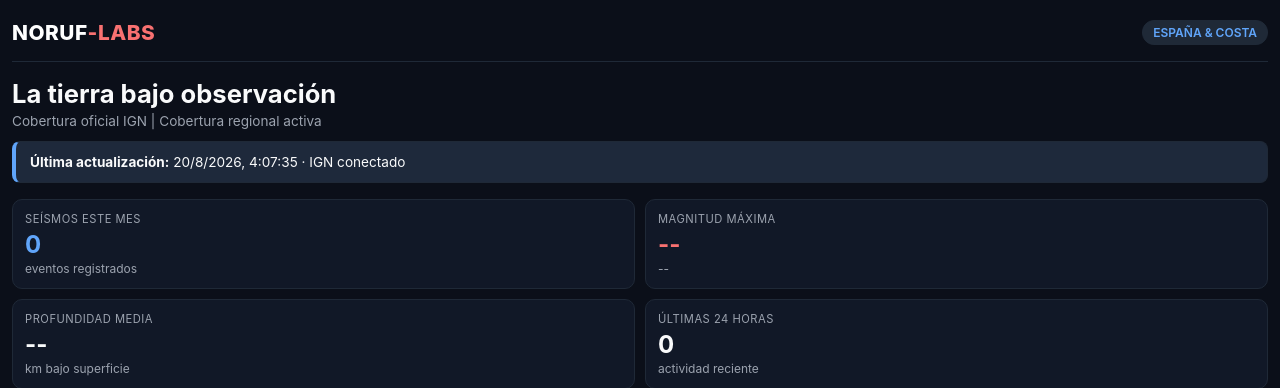
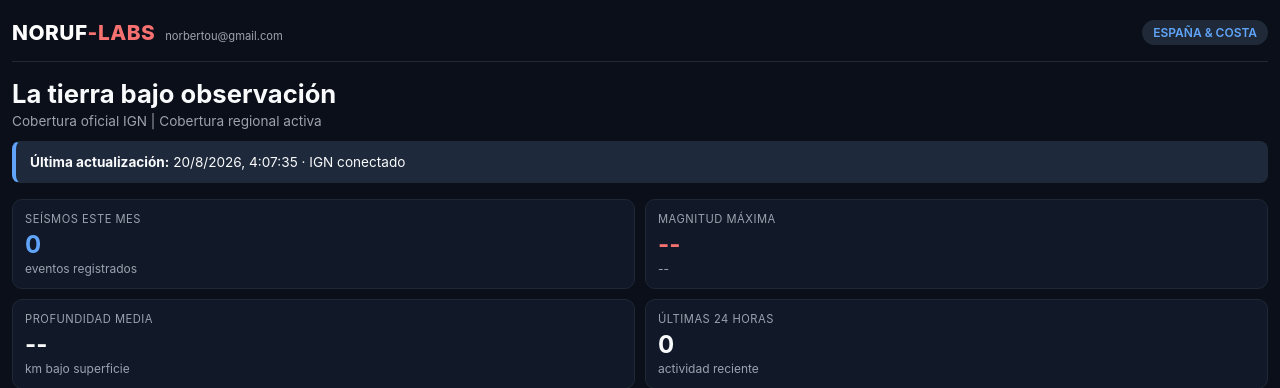
Before and after one commit to Norbertouf/terremotos-noruf-labs, a FastAPI app: page / in a window 1280 px wide. Shown: the top 388 px of the page. Run offline with FastAPI, Linux system fonts and the light colour scheme; data that the repository does not hold is empty.

Commit message:
Add contact email to seismic monitor header

```diff
--- a/templates/index.html
+++ b/templates/index.html
@@ -47,6 +47,25 @@
 
         .brand span {
             color: var(--accent-red);
+        }
+
+        .brand-row {
+            display: flex;
+            align-items: baseline;
+            gap: 10px;
+        }
+
+        .brand-email {
+            color: var(--text-sub);
+            font-size: 0.7rem;
+            font-weight: 400;
+            text-decoration: none;
+            letter-spacing: 0;
+        }
+
+        .brand-email:hover {
+            color: var(--accent-blue);
+            text-decoration: underline;
         }
 
         .region-badge {
@@ -222,7 +241,7 @@
 <body>
 
     <header>
-        <div class="brand">NORUF<span>-LABS</span></div>
+        <div class="brand-row"><div class="brand">NORUF<span>-LABS</span></div><a class="brand-email" href="mailto:norbertou@gmail.com">norbertou@gmail.com</a></div>
         <div class="region-badge">ESPAÑA & COSTA</div>
     </header>
 
```
